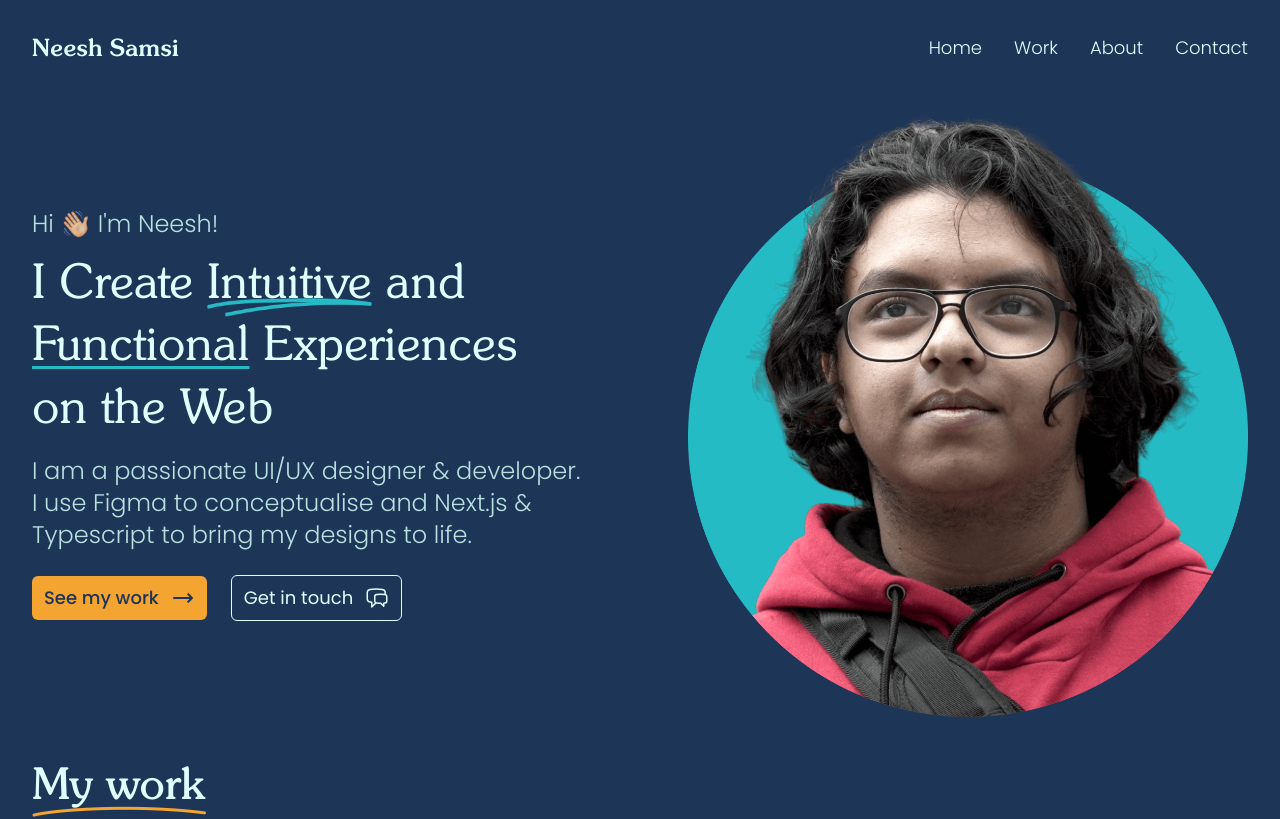
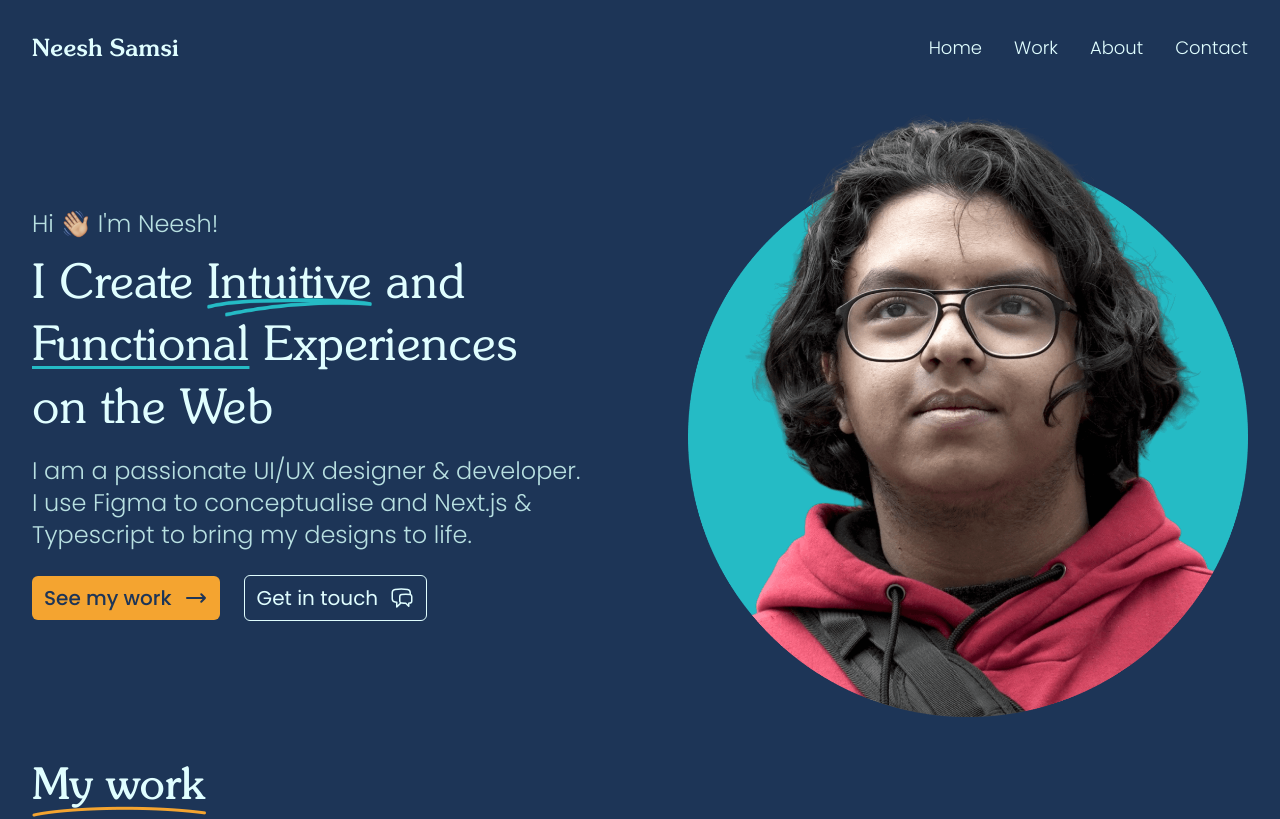
Before and after one commit to NeeshSamsi/neeshsamsi.com, a Next.js app: page / in a window 1280 px wide. Shown: the top 819 px of the page. Built offline with nearby package versions, Linux system fonts and the light colour scheme.

Commit message:
feat: Consistent font size with project buttons

```diff
--- a/src/app/page.tsx
+++ b/src/app/page.tsx
@@ -47,7 +47,7 @@ export default function Home() {
             conceptualise and Next.js & Typescript to bring my designs to life.
           </p>
 
-          <div className="flex items-center gap-4 text-sm sm:text-base lg:gap-6 xl:text-lg">
+          <div className="flex items-center gap-4 text-sm sm:text-base lg:gap-6 lg:text-lg xl:text-xl">
             <Button element="link" href="#work" type="solid" theme="brand">
               <span>See my work</span>
               <ArrowLongRightIcon
```
